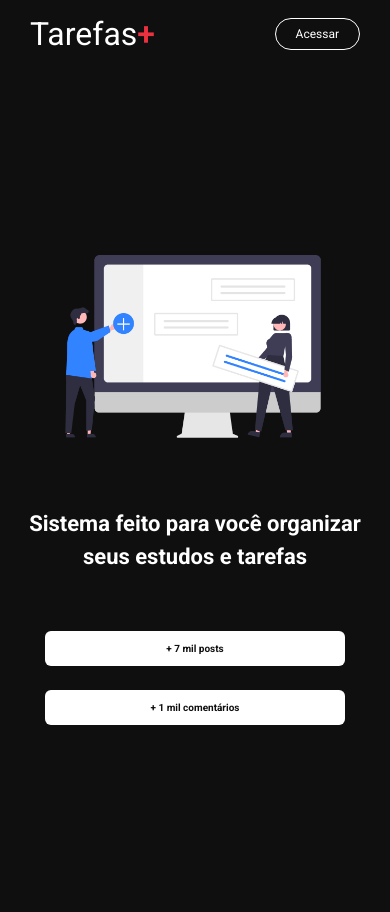
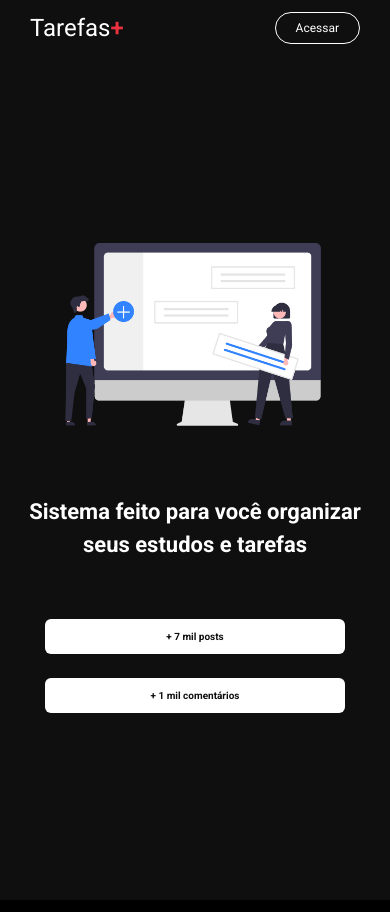
Before and after one commit to BrenoDev00/Estudos_Next, a Next.js app in the folder task-app/: page / in a window 390 px wide. Built offline with nearby package versions, Linux system fonts and the light colour scheme; no server answers.

Commit message:
adiciona responsividade no título do header

```diff
--- a/task-app/src/components/header.tsx
+++ b/task-app/src/components/header.tsx
@@ -16,7 +16,13 @@ export const Header = () => {
       )}
     >
       <nav className="flex items-center gap-[20px] font-normal">
-        <Link href={"/"} className="text-[32px]">
+        <Link
+          href={"/"}
+          className={twMerge(
+            "text-[32px]",
+            "max-md:text-[28px] max-sm:text-[24px]"
+          )}
+        >
           <p className="flex items-center gap">
             Tarefas <span className="text-red font-semibold">+</span>
           </p>
```
